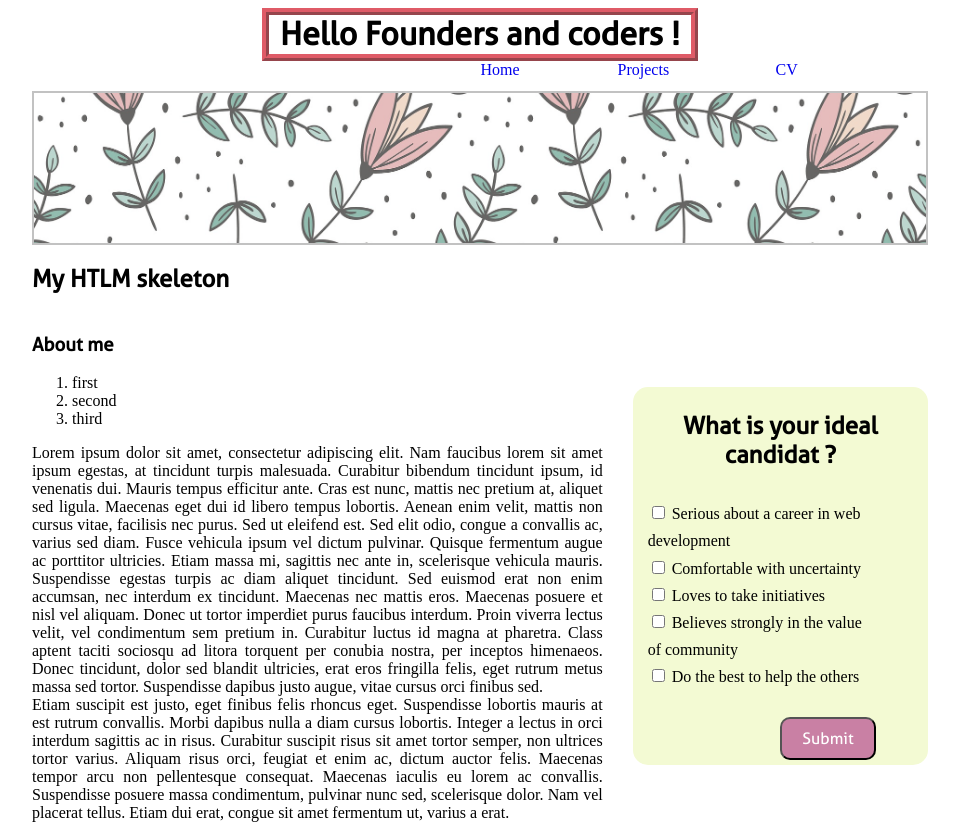
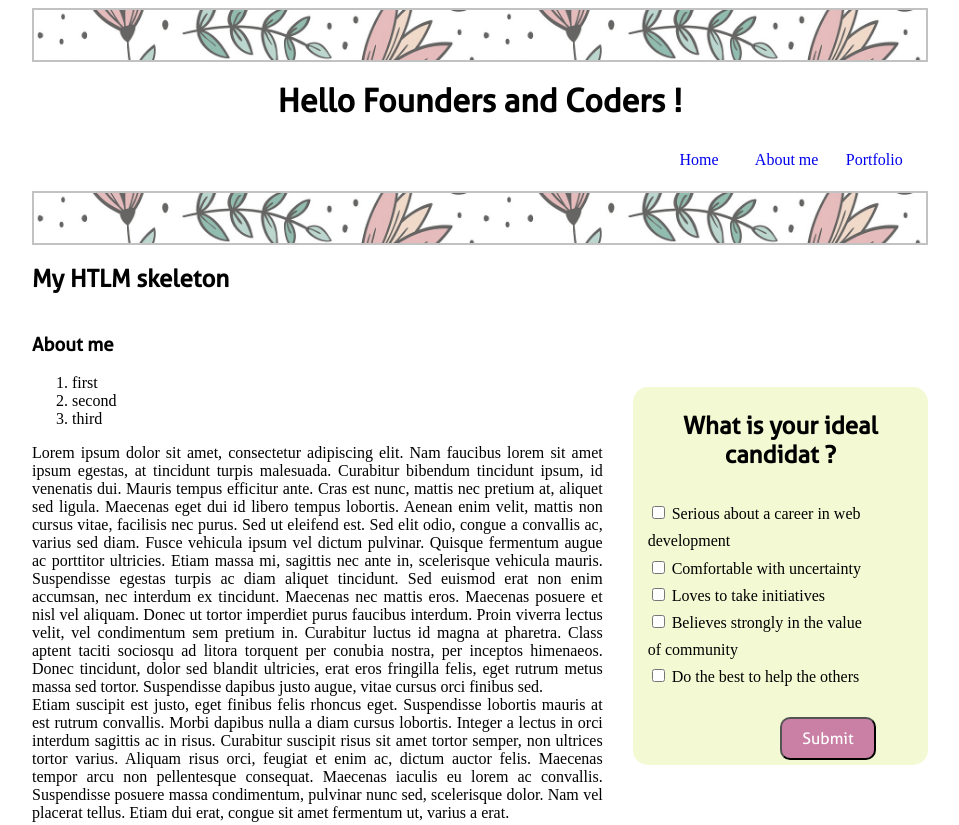
Before and after one commit to m-tournelle/founders-and-coders, a plain HTML site: page index.html in a window 1280 px wide. Shown: the top 825 px of the page, without its empty margins (160-1119 px from the left). Drawn offline with Linux system fonts and the light colour scheme.

Commit message:
change the header and nav design add links to the nav

```diff
--- a/index.html
+++ b/index.html
@@ -4,20 +4,21 @@
 <head>
     <meta charset="utf-8" />
     <link rel="stylesheet" href="style.css" />
-    <title>One page website for founders and coders</title>
+    <title>One page website for Founders and Coders</title>
 </head>
 
 <body>
     <header id=header>
-        <h1 id=mainTitle>Hello Founders and coders !</h1>
+        <div class="mainTitleImg"> </div>
+        <h1 id=mainTitle>Hello Founders and Coders !</h1>
 
     </header>
 
     <nav>
         <ul id=nav>
             <li id=nav-home><a href="#">Home</a></li>
-            <li id=nav-projects><a href="#">Projects</a></li>
-            <li id=nav-cv><a href="#">CV</a></li>
+            <li id=nav-projects><a href="#encart">About me</a></li>
+            <li id=nav-cv><a href="#portfolio">Portfolio</a></li>
         </ul>
     </nav>
 
--- a/style.css
+++ b/style.css
@@ -7,12 +7,14 @@
     font-family: 'Aller';
     font-size : 2,5em;
     text-align : center;
-    border : 2mm ridge rgba(218, 66, 79, 0.863);
     width: 33vw;
     margin: auto;
+    padding-top: 20px;
+    padding-bottom : 20px;
+
 }
 .mainTitleImg {
-    height: 150px;
+    height: 50px;
     background-image: url(image/flowers.jpg);
     background-size: cover;
     border: 2px solid darkgray;
@@ -24,29 +26,25 @@
 */
 
 #nav{
-  /*   background-color:  rgba(66, 218, 112, 0.863);*/
     display: flex;
     list-style: none;
-    width: 80%;
     margin: auto;
     flex-wrap: wrap;
     justify-content: flex-end;
     min-height: 30px;
+    padding: 10px;
 }
 
 #nav-home {
- /*    background-color:  rgba(66, 175, 218, 0.863);*/
-    width:20%;
+    width:10%;
     text-align: center;
 }
 #nav-projects {
-/*    background-color:  rgba(66, 114, 218, 0.863); */
-    width:20%;
+    width:10%;
     text-align: center;
 }
 #nav-cv {
- /*    background-color:  rgba(99, 66, 218, 0.863);*/
-    width:20%;
+    width:10%;
     text-align: center;
 }
 
```
